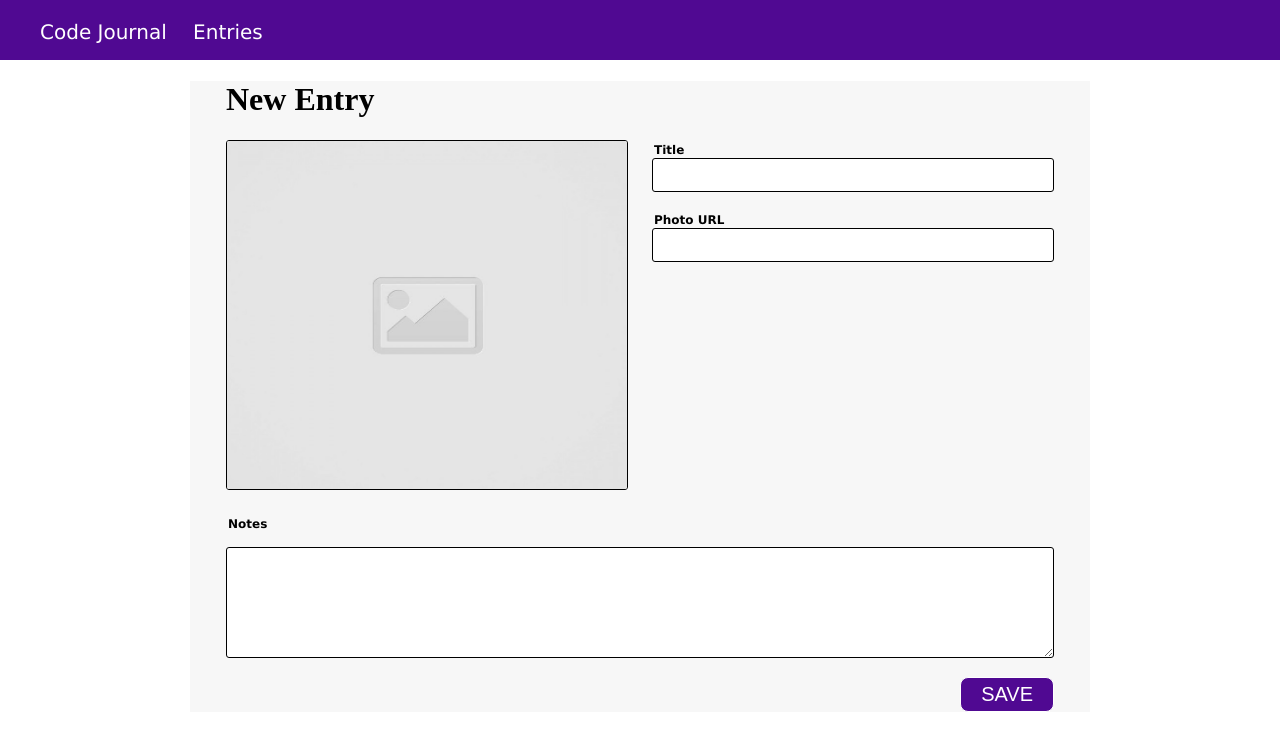
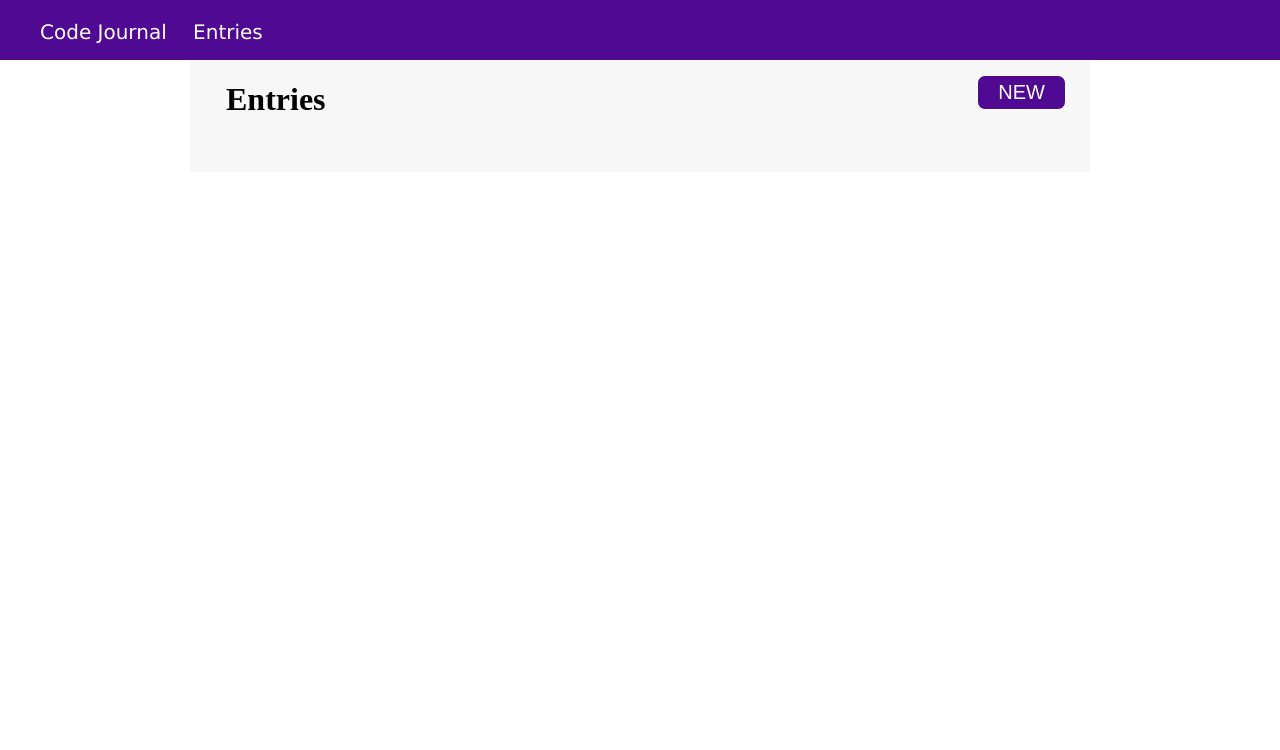
Before and after one commit to bhaisingh/code-journal, a website: page index.html in a window 1280 px wide. Both pictures are taken after a click on the link "Entries". Drawn offline with Linux system fonts and the light colour scheme.

Commit message:
added entries to the navbar and anchor to the entries view.

```diff
--- a/css/layout.css
+++ b/css/layout.css
@@ -31,6 +31,21 @@ input {
   justify-content: flex-end;
 }
 
+.entries {
+  display: flex;
+  flex-direction: row;
+  flex-wrap: wrap;
+}
+
+.entries-left {
+  width: 50%;
+}
+
+.entries-right {
+  width: 50%;
+  text-align: right;
+}
+
 @media screen and (min-width: 768px) {
   .container {
     max-width: 900px;
--- a/css/styles.css
+++ b/css/styles.css
@@ -60,3 +60,7 @@ a {
   text-decoration: none;
   padding: 10px;
 }
+
+.button-new {
+  padding-top: -20px;
+}
--- a/index.html
+++ b/index.html
@@ -18,19 +18,18 @@
     <header>
       <p>
         <a>Code Journal</a>
-        <a href="#">Entries</a>
+        <a class="entry-page" href="#">Entries</a>
       </p>
     </header>
     <main class="container">
-      <div data-view="view-profile" class="view-profile hidden"></div>
       <div data-view="entries" class="entries hidden">
-        <div class="entries-one">
+        <div class="entries-left">
           <h1>Entries</h1>
         </div>
-        <div class="entries-two">
+        <div class="entries-right">
           <button type="click" class="button-new" href="#">NEW</button>
         </div>
-        <ol class="entry-ordered-list"></ol>
+        <ul class="entry-Unordered-list"></ul>
       </div>
       <div data-view="entry-form" class="create-entry">
         <h1>New Entry</h1>
--- a/js/main.js
+++ b/js/main.js
@@ -5,6 +5,8 @@ const $title = document.querySelector('#title');
 const $chPhotoURL = document.querySelector('#photoURL');
 const $notes = document.querySelector('#notes');
 const $imgSrc = document.querySelector('.image-entry');
+const $entriesDisplay = document.querySelector('[data-view="entries"]');
+const $entriesAdd = document.querySelector('[data-view="entry-form"]');
 
 $chPhotoURL.addEventListener('input', function (e) {
   $imgSrc.setAttribute('src', $chPhotoURL.value);
@@ -23,3 +25,23 @@ $saveJournal.addEventListener('submit', function (e) {
   $saveJournal.reset();
   $imgSrc.setAttribute('src', 'images/placeholder-image-square.jpg');
 });
+
+const $entryPage = document.querySelector('.entry-page');
+const $buttonNew = document.querySelector('.button-new');
+document.addEventListener('click', function (e) {
+  if (e.target === $entryPage) {
+    renderEntryPage();
+  } else if (e.target === $buttonNew) {
+    renderNewEntryPage();
+  }
+});
+
+function renderEntryPage() {
+  $entriesDisplay.className = 'entries';
+  $entriesAdd.className = 'create-entry hidden';
+}
+
+function renderNewEntryPage() {
+  $entriesDisplay.className = 'entries hidden';
+  $entriesAdd.className = 'create-entry';
+}
```
